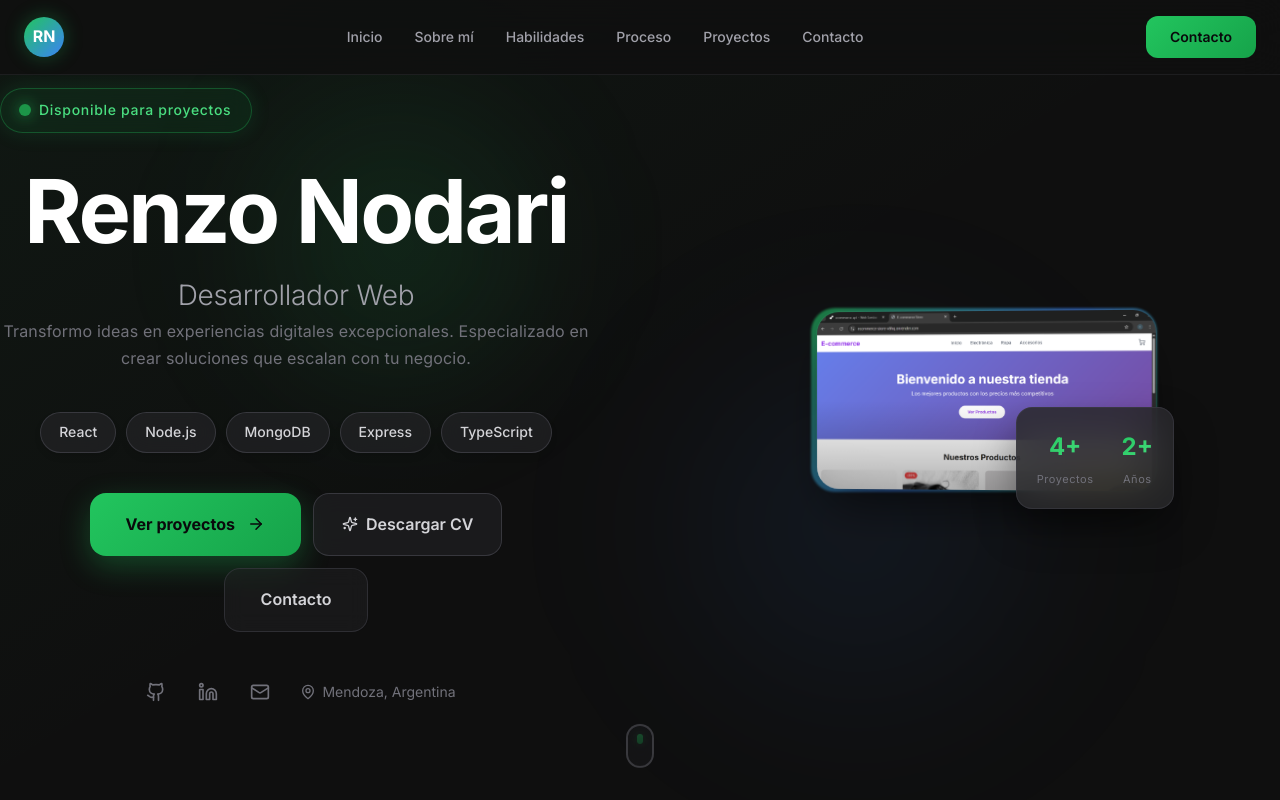
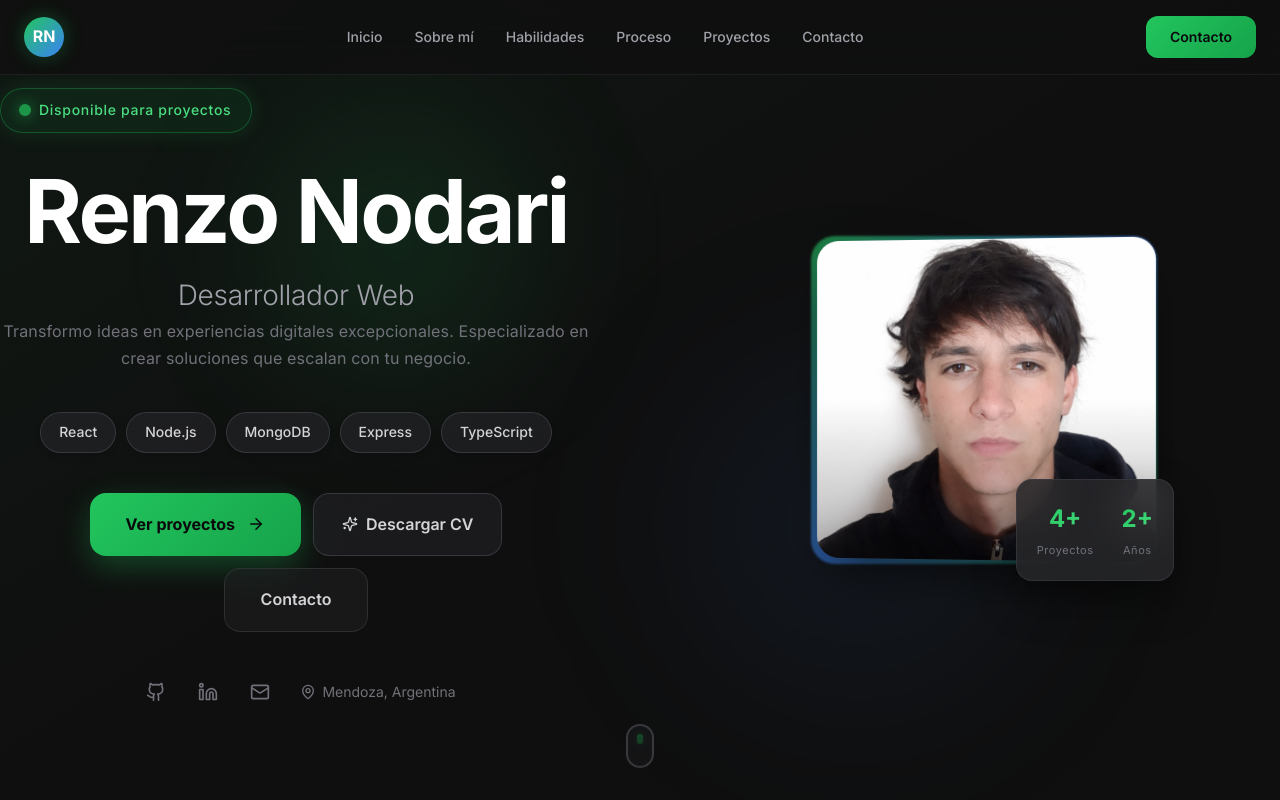
Before and after one commit to renzonodari9/portafolio-nodari, a React (Vite) app: page / in a window 1280 px wide. Shown: the top 800 px of the page. Built offline with nearby package versions, Linux system fonts and the light colour scheme.

Commit message:
Use mifoto.png as requested

```diff
--- a/src/components/Hero.jsx
+++ b/src/components/Hero.jsx
@@ -388,7 +388,7 @@ export default function Hero() {
             }}
             >
               <img
-                src="/foto.png"
+                src="/mifoto.png"
                 alt="Renzo Nodari"
                 style={{
                   width: '100%',
```
